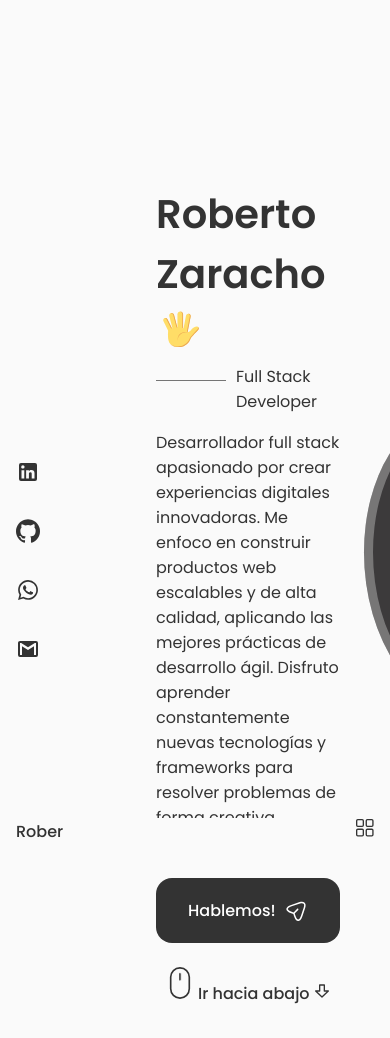
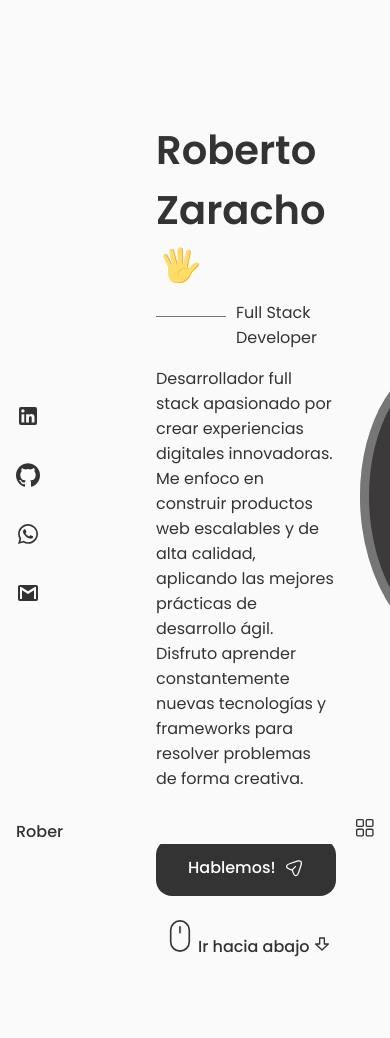
Before and after one commit to Rober100/own-PortFolio, a React (Vite) app: page / in a window 390 px wide. Shown: the top 1038 px of the page. Built offline with nearby package versions, Linux system fonts and the light colour scheme; the HTML template or start-up script is replaced by a standard one; a web font is replaced by a local one.

Commit message:
Cambio en App/css

```diff
--- a/src/App.css
+++ b/src/App.css
@@ -174,4 +174,30 @@ img {
     margin-left: var(--mb-1);
     margin-right: var(--mb-1);
   }
+
+  .button {
+    padding: 1rem 2rem;
+  }
+
+  .button__icon {
+    width: 20px;
+    height: 20px;
+  }
 }
+
+/* For medium devices */
+ @media screen and (max-width: 768px){
+  .section {
+    padding: 2rem 0 4rem;
+  }
+ }
+
+ @media screen and (max-width: 350px) {
+  :root {
+    --big-font-size: 4rem;
+  }
+  .container {
+    margin-left: var(--mb-1);
+    margin-right: var(--mb-1);
+  }
+ }
```
